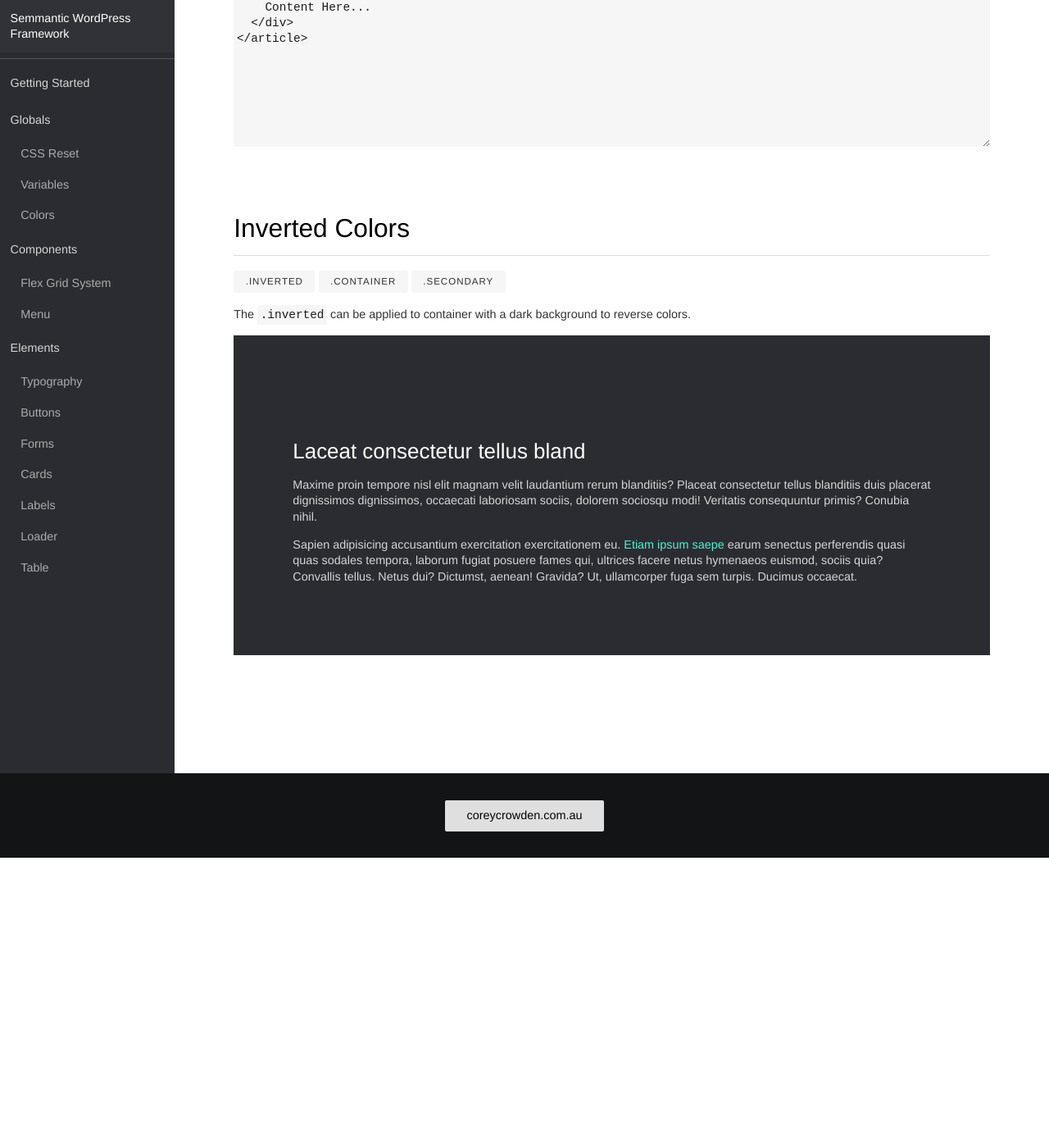
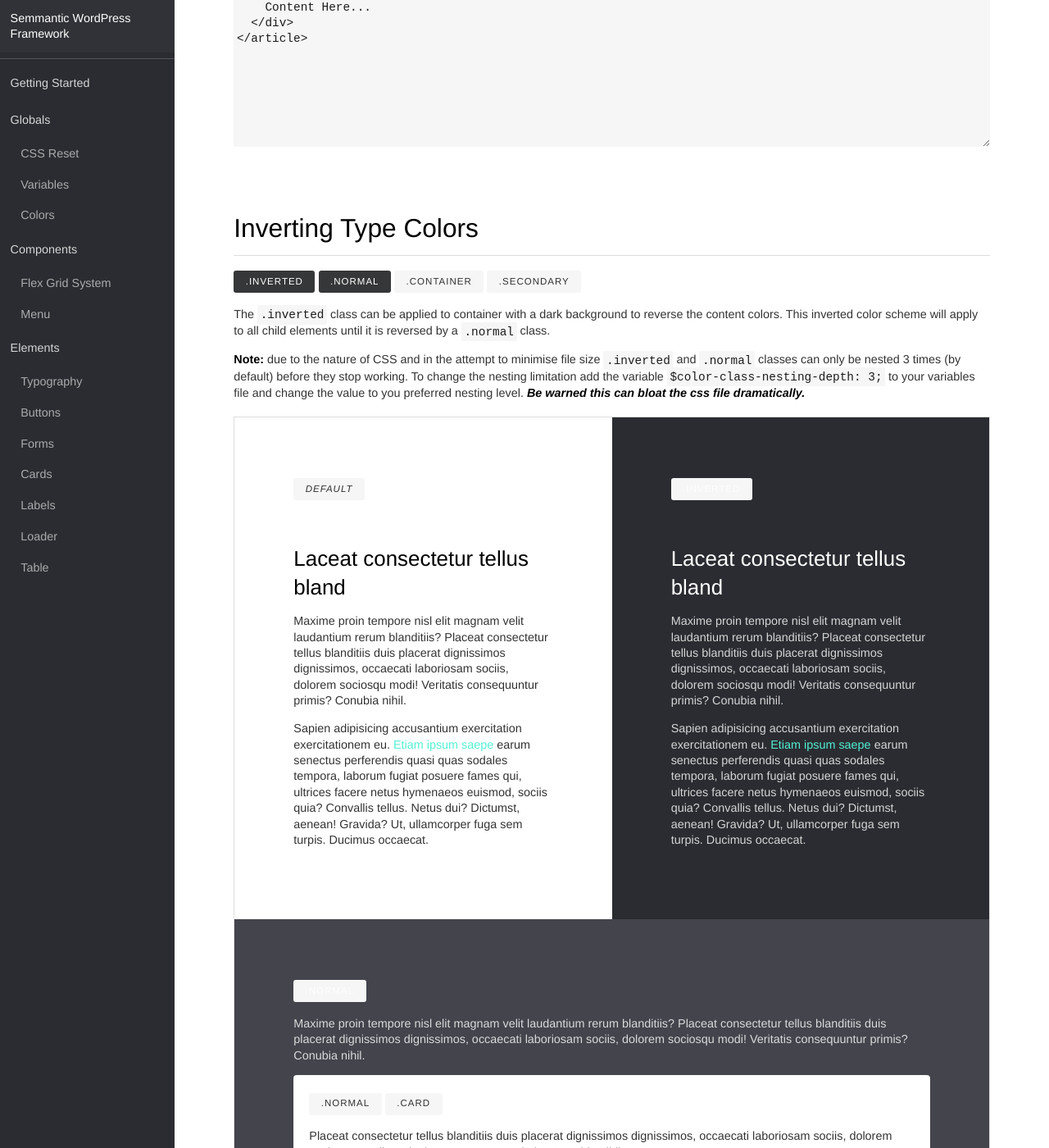
Before and after one commit to CoreyCrowden/semantic-wordpress-framework, a Jekyll site: the page built from docs/elements/typography/index.html, in a window 1280 px wide and 1400 px high, scrolled down 8080 px. Shown: the whole window at 82% size. Built offline with Jekyll 4.4.1, drawn with Linux system fonts in a browser that asks for light colours; nearby versions of some CDN libraries; before the commit the page ends 9126 px from its top, so only the background shows below that; some of the changed text lies outside the part shown.

Commit message:
Updated color style nesting in docs

```diff
--- a/definitions/globals/_variables.scss
+++ b/definitions/globals/_variables.scss
@@ -10,7 +10,7 @@
 
 $enable-ninja-forms                         : true !default; // ** Function to be added
 $enable-round-edges-on-cards                : true !default; // ** Function to be added
-$inverted-color-class-depth                 : 3 !default; // ** Function to be added
+$color-class-nesting-depth                  : 3 !default; // ** Function to be added
 
 $default-card-border-radius                 : '.rounded' !default;
 $default-button-border-radius               : '.circular' !default;
--- a/docs/elements/typography/index.html
+++ b/docs/elements/typography/index.html
@@ -92,7 +92,6 @@ category: Elements
   </div>
 </article>
 
-
 <!-- Lead Paragraph-->
 <article>
   <h3>Lead Paragraph</h3>
@@ -109,8 +108,6 @@ category: Elements
     </p>
   </div>
 </article>
-
-
 
 <!--Inline text elements-->
 <article>
@@ -290,16 +287,68 @@ category: Elements
 
 <!--Inverted Type-->
 <article>
-  <h3>Inverted Colors</h3>
-  <span class="label stong">.inverted</span><span class="label">.container</span><span class="label">.secondary</span>
-  <p>The <code>.inverted</code> can be applied to container with a dark background to reverse colors.</p>
+  <h3>Inverting Type Colors</h3>
+  <span class="label strong">.inverted</span><span class="label strong">.normal</span><span class="label">.container</span><span class="label">.secondary</span>
+  <p>
+    The <code>.inverted</code> class can be applied to container with a dark background to reverse the content colors.
+    This inverted color scheme will apply to all child elements until it is reversed by a <code>.normal</code> class.
+  </p>
+  <p>
+    <strong>Note:</strong> due to the nature of CSS and in the attempt to minimise file size <code>.inverted</code> and
+    <code>.normal</code> classes can only be nested 3 times (by default) before they stop working. To change the nesting
+    limitation add the variable <code>$color-class-nesting-depth: 3;</code> to your variables file and change the value
+    to you preferred nesting level. <em>Be warned this can bloat the css file dramatically.</em>
+  </p>
   <!--HTML-->
-  <div class="container inverted secondary padded relaxed fluid">
+  <div class="example html">
 
-    <div class="example">
-      <h4>Laceat consectetur tellus bland</h4>
-      <p>Maxime proin tempore nisl elit magnam velit laudantium <stong>rerum blanditiis?</stong> Placeat consectetur tellus blanditiis duis placerat dignissimos dignissimos, occaecati laboriosam sociis, dolorem sociosqu modi! Veritatis consequuntur primis? Conubia nihil.</p>
-      <p>Sapien adipisicing accusantium exercitation exercitationem eu. <a href="#">Etiam ipsum saepe</a> earum senectus perferendis quasi quas sodales tempora, laborum fugiat posuere fames qui, ultrices facere netus hymenaeos euismod, sociis quia? Convallis tellus. Netus dui? Dictumst, aenean! Gravida? Ut, ullamcorper fuga sem turpis. Ducimus occaecat.</p>
+    <div class="grid halves justified">
+
+      <!--Normal-->
+      <div class="item">
+        <div class="container padded relaxed">
+          <span class="label"><i>Default</i></span>
+          <h4>Laceat consectetur tellus bland</h4>
+          <p>Maxime proin tempore nisl elit magnam velit laudantium <stong>rerum blanditiis?</stong> Placeat consectetur tellus blanditiis duis placerat dignissimos dignissimos, occaecati laboriosam sociis, dolorem sociosqu modi! Veritatis consequuntur primis? Conubia nihil.</p>
+          <p>Sapien adipisicing accusantium exercitation exercitationem eu. <a href="#">Etiam ipsum saepe</a> earum senectus perferendis quasi quas sodales tempora, laborum fugiat posuere fames qui, ultrices facere netus hymenaeos euismod, sociis quia? Convallis tellus. Netus dui? Dictumst, aenean! Gravida? Ut, ullamcorper fuga sem turpis. Ducimus occaecat.</p>
+        </div>
+      </div>
+
+      <!--Inverted-->
+      <div class="item">
+        <div class="container inverted secondary padded relaxed">
+          <span class="label">.inverted</span>
+          <h4>Laceat consectetur tellus bland</h4>
+          <p>Maxime proin tempore nisl elit magnam velit laudantium <stong>rerum blanditiis?</stong> Placeat consectetur tellus blanditiis duis placerat dignissimos dignissimos, occaecati laboriosam sociis, dolorem sociosqu modi! Veritatis consequuntur primis? Conubia nihil.</p>
+          <p>Sapien adipisicing accusantium exercitation exercitationem eu. <a href="#">Etiam ipsum saepe</a> earum senectus perferendis quasi quas sodales tempora, laborum fugiat posuere fames qui, ultrices facere netus hymenaeos euismod, sociis quia? Convallis tellus. Netus dui? Dictumst, aenean! Gravida? Ut, ullamcorper fuga sem turpis. Ducimus occaecat.</p>
+        </div>
+      </div>
+
+      <!--Inverted Nested Normal-->
+      <div class="item">
+        <div class="container inverted secondary light padded relaxed">
+          <span class="label">.normal</span>
+          <p>Maxime proin tempore nisl elit magnam velit laudantium <stong>rerum blanditiis?</stong> Placeat consectetur tellus blanditiis duis placerat dignissimos dignissimos, occaecati laboriosam sociis, dolorem sociosqu modi! Veritatis consequuntur primis? Conubia nihil.</p>
+          <div class="card normal white padded">
+            <span class="label">.normal</span><span class="label">.card</span>
+            <p>Placeat consectetur tellus blanditiis duis placerat dignissimos dignissimos, occaecati laboriosam sociis, dolorem sociosqu modi! Veritatis consequuntur primis? Conubia nihil.</p>
+
+            <div class="card inverted secondary light padded">
+              <span class="label">.normal</span>
+              <p>Maxime proin tempore nisl elit magnam velit laudantium <stong>rerum blanditiis?</stong> Placeat consectetur tellus blanditiis duis placerat dignissimos dignissimos, occaecati laboriosam sociis, dolorem sociosqu modi! Veritatis consequuntur primis? Conubia nihil.</p>
+            </div>
+
+          </div>
+        </div>
+      </div>
+
     </div>
+
   </div>
+
+
+
+
+
+
 </article>
```
